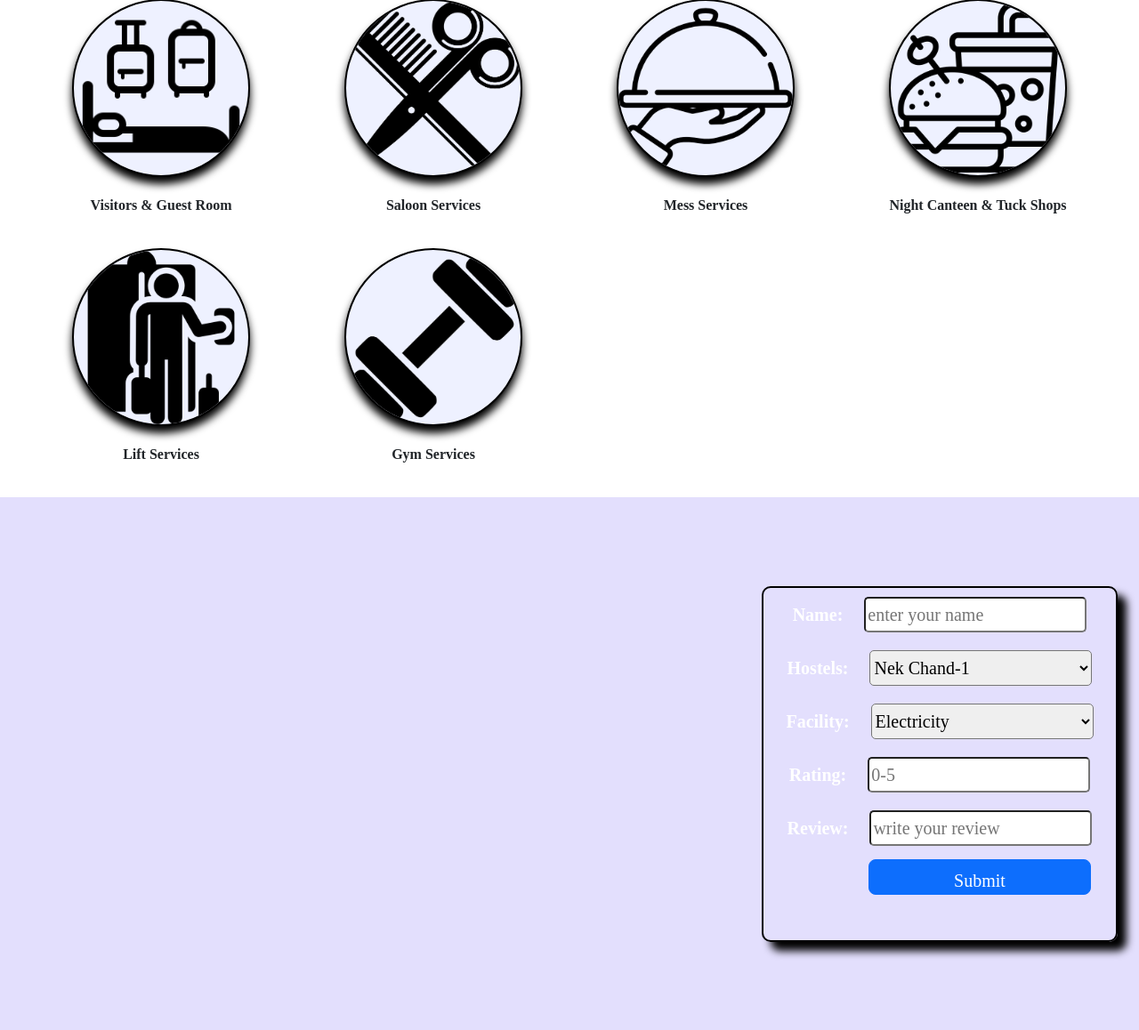
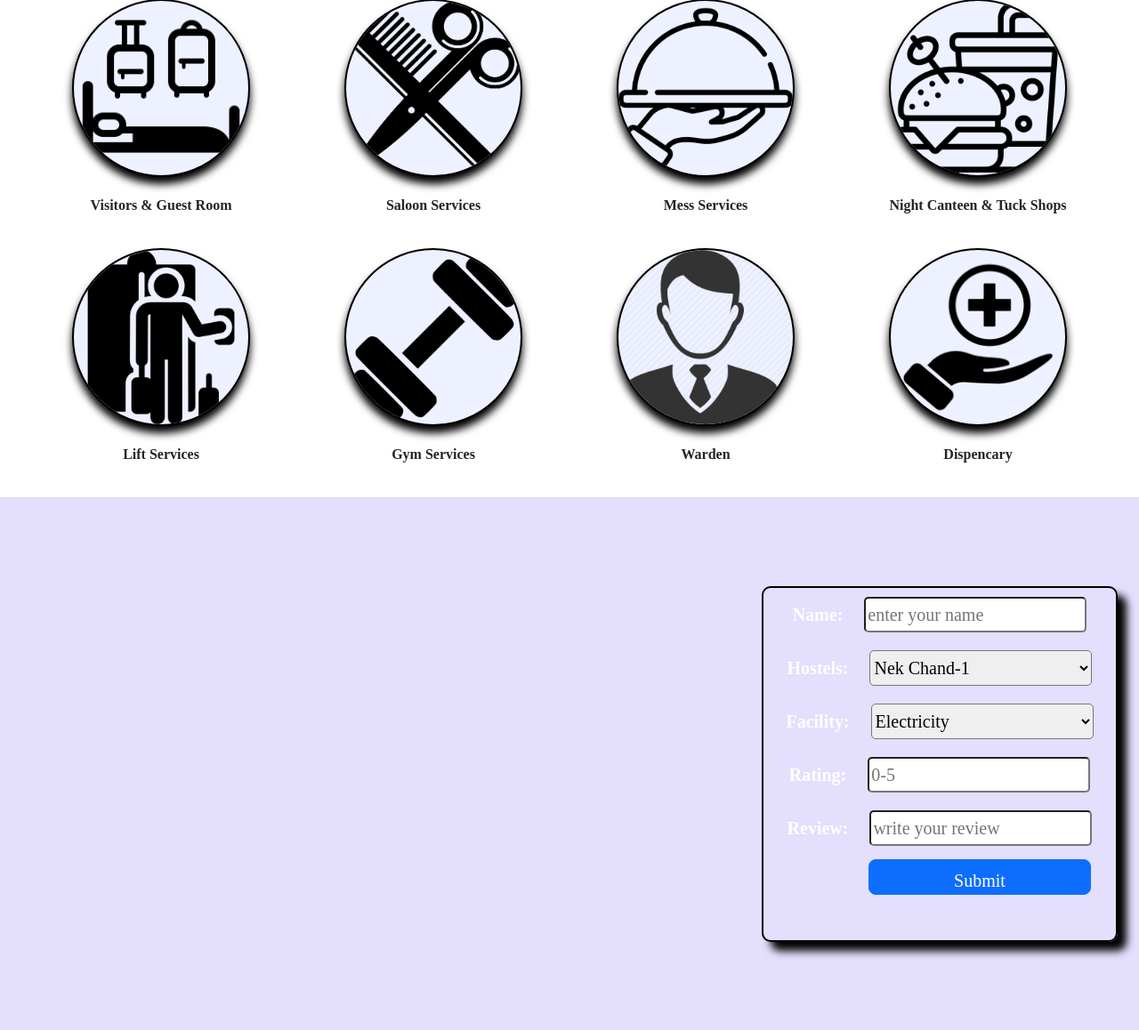
Before and after one commit to kundan272536/Hostel_Review, a PHP site: page /boys-hostels in a window 1280 px wide. Shown: the part 2493-3651 px from the top of the page at 89% size. Run offline with PHP 8.4, Linux system fonts and the light colour scheme; the visitor is signed in with stand-in values (Sample User, id 1).

Commit message:
third commit

```diff
--- a/views/boys-hostels.php
+++ b/views/boys-hostels.php
@@ -1,5 +1,17 @@
 <?php
 include('header.php');
+$con=mysqli_connect('localhost','root','','hostel_review');
+if(isset($_POST['submit'])){
+  $name=$_POST['name'];
+  $hostels=$_POST['hostels'];
+  $facility=$_POST['facility'];
+  $rating=$_POST['rating'];
+  $review=$_POST['review'];
+  $query="INSERT INTO feed_back VALUES ('','$name','$hostels','$facility','$rating','$review')";
+  mysqli_query($con,$query);
+  echo "<script>alert('Data inserted Successfully')</script>";
+}
+mysqli_close($con);
 ?>
 <style>
   .hostels-facility img{
@@ -35,6 +47,12 @@ input, select {
   box-shadow: 10px 10px 10px black;
 
 }
+.hov:hover{
+  width: 230px;
+  height: 230px;
+  transition-duration: 0.5s;
+}
+
 </style>
 <div class="hostel-heading">
     <marquee behavior="alphacoders" direction="right">
@@ -112,44 +130,52 @@ input, select {
 <div class="hostels-facility" >
     <div class="row"  >
     <div class="col-lg-3 col-md-4 col-sm-6" >
-        <img  src="images/img/electric.png" class="img-fluid" alt="">
+        <img  src="images/img/electric.png" class="img-fluid hov" alt="">
          <p>Electricity Services 24X7</p>
     </div>
     <div class="col-lg-3 col-md-4 col-sm-6">
-        <img src="images/img/router.png" class="img-fluid" alt="">
+        <img src="images/img/router.png" class="img-fluid hov" alt="">
        <p>Wifi Services 24X7</p>
     </div>
     <div class="col-lg-3 col-md-4 col-sm-6">
-        <img src="images/img/reading.png" class="img-fluid" alt="">
+        <img src="images/img/reading.png" class="img-fluid hov" alt="">
        <p>Well- equipped reading rooms</p>
     </div>
     <div class="col-lg-3 col-md-4 col-sm-6">
-        <img src="images/img/roomcleaning.png" class="img-fluid" alt="">
+        <img src="images/img/roomcleaning.png" class="img-fluid hov" alt="">
             <p> Room cleaning Services</p>
     </div>
     <div class="col-lg-3 col-md-4 col-sm-6">
-        <img src="images/img/visitor.png" class="img-fluid" alt="">
+        <img src="images/img/visitor.png" class="img-fluid hov" alt="">
             <p> Visitors & Guest Room </p>
     </div>
     <div class="col-lg-3 col-md-4 col-sm-6">
-        <img src="images/img/saloon.png" class="img-fluid" alt="">
+        <img src="images/img/saloon.png" class="img-fluid hov" alt="">
          <p> Saloon Services</p>
     </div>
     <div class="col-lg-3 col-md-4 col-sm-6">
-        <img src="images/img/mess.png" class="img-fluid" alt="">
+        <img src="images/img/mess.png" class="img-fluid hov" alt="">
           <p>Mess Services </p>
     </div>
     <div class="col-lg-3 col-md-4 col-sm-6">
-        <img src="images/img/canteen.png" class="img-fluid" alt="">
+        <img src="images/img/canteen.png" class="img-fluid hov" alt="">
           <p>Night Canteen & Tuck Shops</p>
     </div>
     <div class="col-lg-3 col-md-4 col-sm-6">
-        <img src="images/img/lift.png" class="img-fluid" alt="">
+        <img src="images/img/lift.png" class="img-fluid hov" alt="">
           <p>Lift Services</p>
     </div>
     <div class="col-lg-3 col-md-4 col-sm-6">
-        <img src="images/img/gym.png" class="img-fluid" alt="">
+        <img src="images/img/gym.png" class="img-fluid hov" alt="">
          <p>Gym Services</p>
+    </div>
+    <div class="col-lg-3 col-md-4 col-sm-6">
+        <img src="images/img/b-warden.png" class="img-fluid hov" alt="">
+         <p>Warden</p>
+    </div>
+    <div class="col-lg-3 col-md-4 col-sm-6">
+        <img src="images/img/dispencary.png" class="img-fluid hov" alt="">
+         <p>Dispencary</p>
     </div>
     </div>
  </div>
@@ -175,23 +201,24 @@ input, select {
               </select><br>
               <label for="">Facility:</label>
               <select name="facility" id="">
-                <option value="">Electricity</option>
-                <option value="">Wifi</option>
-                <option value="">Reading Room</option>
-                <option value="">Room Cleaning</option>
-                <option value="">Guest Room</option>
-                <option value="">Saloon</option>
-                <option value="">Mess</option>
-                <option value="">Canteen</option>
-                <option value="">Lift</option>
-                <option value="">Gym</option>
-                <option value="">Warden</option>
+                <option value="Electricity">Electricity</option>
+                <option value="Wifi">Wifi</option>
+                <option value="Reading Room">Reading Room</option>
+                <option value="Room Cleaning">Room Cleaning</option>
+                <option value="Guest Room">Guest Room</option>
+                <option value="Saloon">Saloon</option>
+                <option value="Mess">Mess</option>
+                <option value="Canteen">Canteen</option>
+                <option value="Lift">Lift</option>
+                <option value="Gym">Gym</option>
+                <option value="Warden">Warden</option>
+                <option value="Dispencary">Dispencary</option>
               </select><br>
               <label for="rating">Rating:</label>
               <input type="number" id="rating" name="rating" min="0" max="5" step="0.1" placeholder="0-5" required><br>
               <label for="">Review:</label>
-              <input type="text" placeholder="write your review" required><br>
-              <button type="submit" class="btn btn-primary btn-lg " style="width: 250px;height:40px;margin-left: 95px;">Submit</button>
+              <input type="text" name="review" placeholder="write your review" required><br>
+              <button type="submit" name="submit" class="btn btn-primary btn-lg " style="width: 250px;height:40px;margin-left: 95px;">Submit</button>
             </form>
           </div>
         </div>
--- a/views/header.php
+++ b/views/header.php
@@ -37,19 +37,19 @@ if(!isset($_SESSION['username'])){
     </button>
     <div class="collapse navbar-collapse" id="navbarNav">
       <ul class="navbar-nav">
-        <li class="nav-item">
-          <a class="nav-link active" aria-current="page" href="home.php">Home</a>
+        <li class="nav-item nav-text">
+          <a class="nav-link active " aria-current="page" href="home.php">Home</a>
         </li>
-        <li class="nav-item">
-          <a class="nav-link" href="about.php">About</a>
+        <li class="nav-item nav-text">
+          <a class="nav-link " href="about.php">About</a>
         </li>
-        <li class="nav-item">
-          <a class="nav-link" href="hostels.php">Hostels</a>
+        <li class="nav-item nav-text">
+          <a class="nav-link " href="hostels.php">Hostels</a>
         </li>
-        <li class="nav-item">
+        <li class="nav-item nav-text">
           <a class="nav-link "href="contact.php">Contact</a>
         </li>
-        <li class="nav-item">
+        <li class="nav-item nav-text">
           <a class="nav-link "href="logout.php">Logout</a>
         </li>
       </ul>
--- a/views/style.css
+++ b/views/style.css
@@ -1,7 +1,4 @@
 body{
-    /* background-image: url("/images/img1.jpeg"); */
-    /* background-color:white; */
-
     text-align: center;
     background-size: 100% 100%;
     font-family:"Montesrrat";
@@ -12,14 +9,13 @@ body{
     header{
         overflow: hidden;
        background-color: #EFFFFD;
-       /* position: fixed; */
        top: 0;
        width: 100%;
     }
-    .navbar-nav{
-        margin-left: 75%;
+    .nav-text:hover{
+        clear: blue;
+        size: 50px;
     }
-
     /* Home Page */
     .home{
         margin:10px 20px  20px;
```
Also changed, not shown: views/girls-hostels.php (+29 -13 lines), views/images/img/b-warden.png (added), views/images/img/dispencary.png (added), views/images/img/g-warden.png (added).
